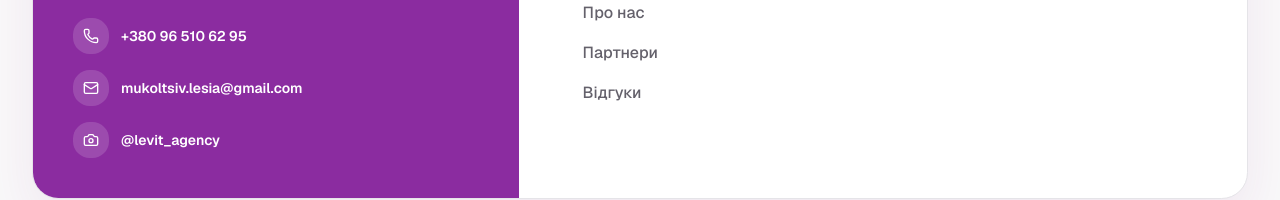
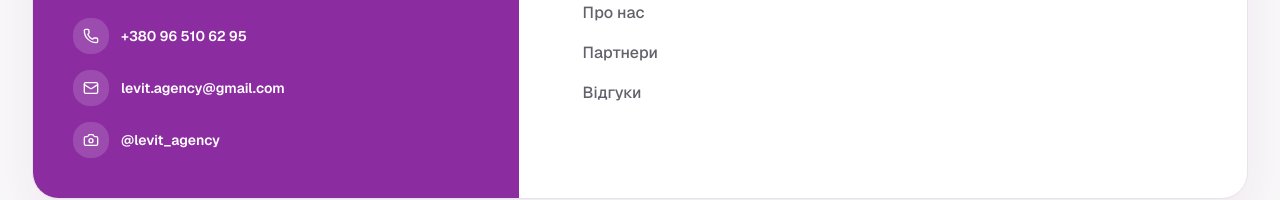
Before and after one commit to BohdanPavlykAI/LeVit_AGENCY, a Next.js app: page / in a window 1280 px wide. Shown: the part 4480-4680 px from the top of the page. Built offline with nearby package versions, Linux system fonts and the light colour scheme.

Commit message:
Large bugs fix 4

```diff
--- a/components/site-footer.tsx
+++ b/components/site-footer.tsx
@@ -59,13 +59,13 @@ export function SiteFooter() {
                   +380 96 510 62 95
                 </a>
                 <a
-                    href="mailto:mukoltsiv.lesia@gmail.com"
+                    href="mailto:levit.agency@gmail.com"
                     className="flex items-center gap-3 text-sm font-semibold text-white transition-colors hover:text-purple-200"
                 >
                 <span className="grid size-9 place-items-center rounded-xl bg-white/15">
                   <Mail className="size-4" />
                 </span>
-                  mukoltsiv.lesia@gmail.com
+                  levit.agency@gmail.com
                 </a>
 
                 {/* НОВЕ ПОСИЛАННЯ НА INSTAGRAM */}
--- a/components/site-header.tsx
+++ b/components/site-header.tsx
@@ -155,13 +155,13 @@ export function SiteHeader() {
                   </a>
 
                   <a
-                      href="mailto:mukoltsiv.lesia@gmail.com"
+                      href="mailto:levit.agency@gmail.com"
                       className="flex items-center gap-3 rounded-xl bg-soft border border-border/40 px-4 py-3 text-sm font-bold text-foreground transition-colors active:text-[#8b2ca0] break-all"
                   >
                 <span className="grid size-8 place-items-center rounded-lg bg-[#8b2ca0]/10 text-[#8b2ca0]">
                   <Mail className="size-4" />
                 </span>
-                    mukoltsiv.lesia@gmail.com
+                    levit.agency@gmail.com
                   </a>
 
                   <a
```
